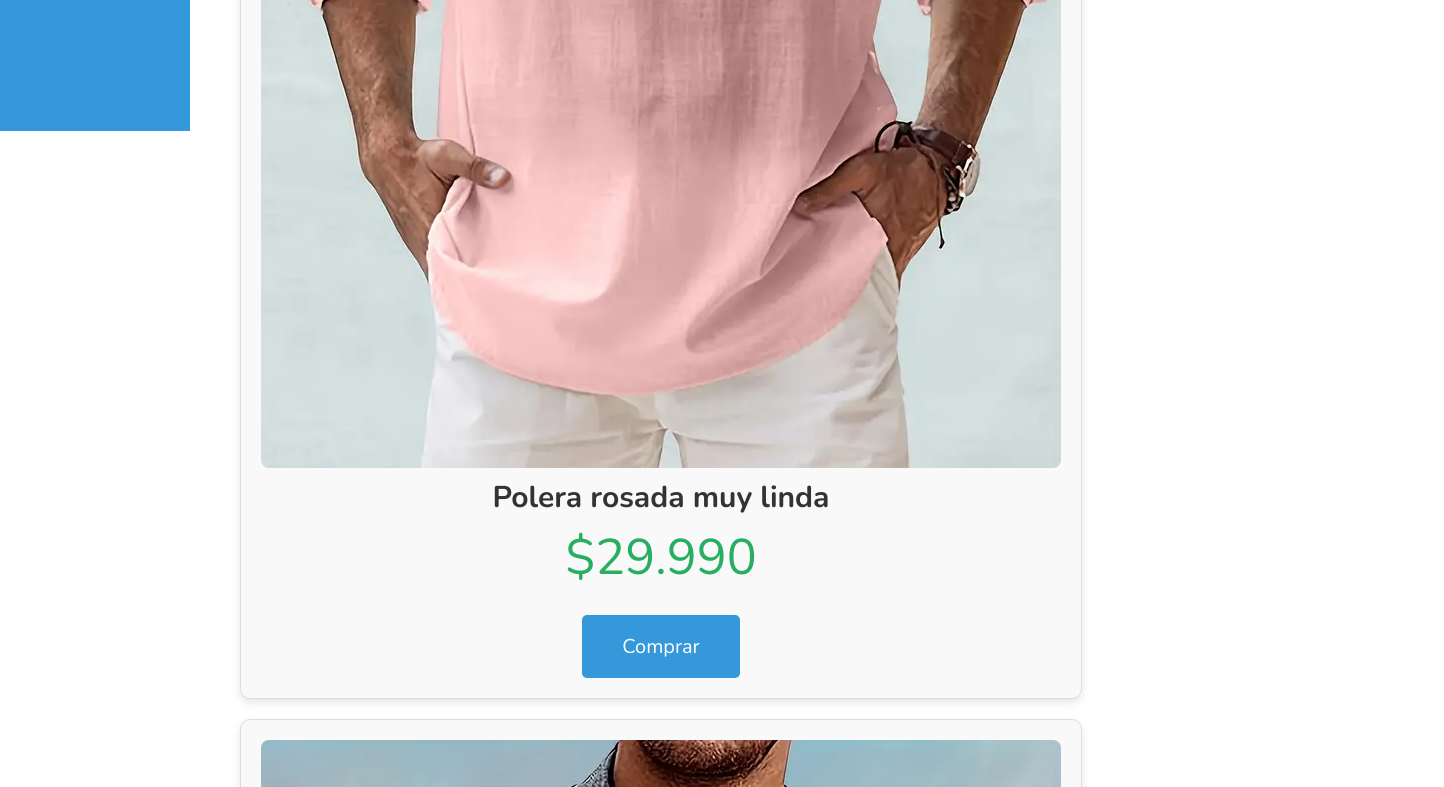
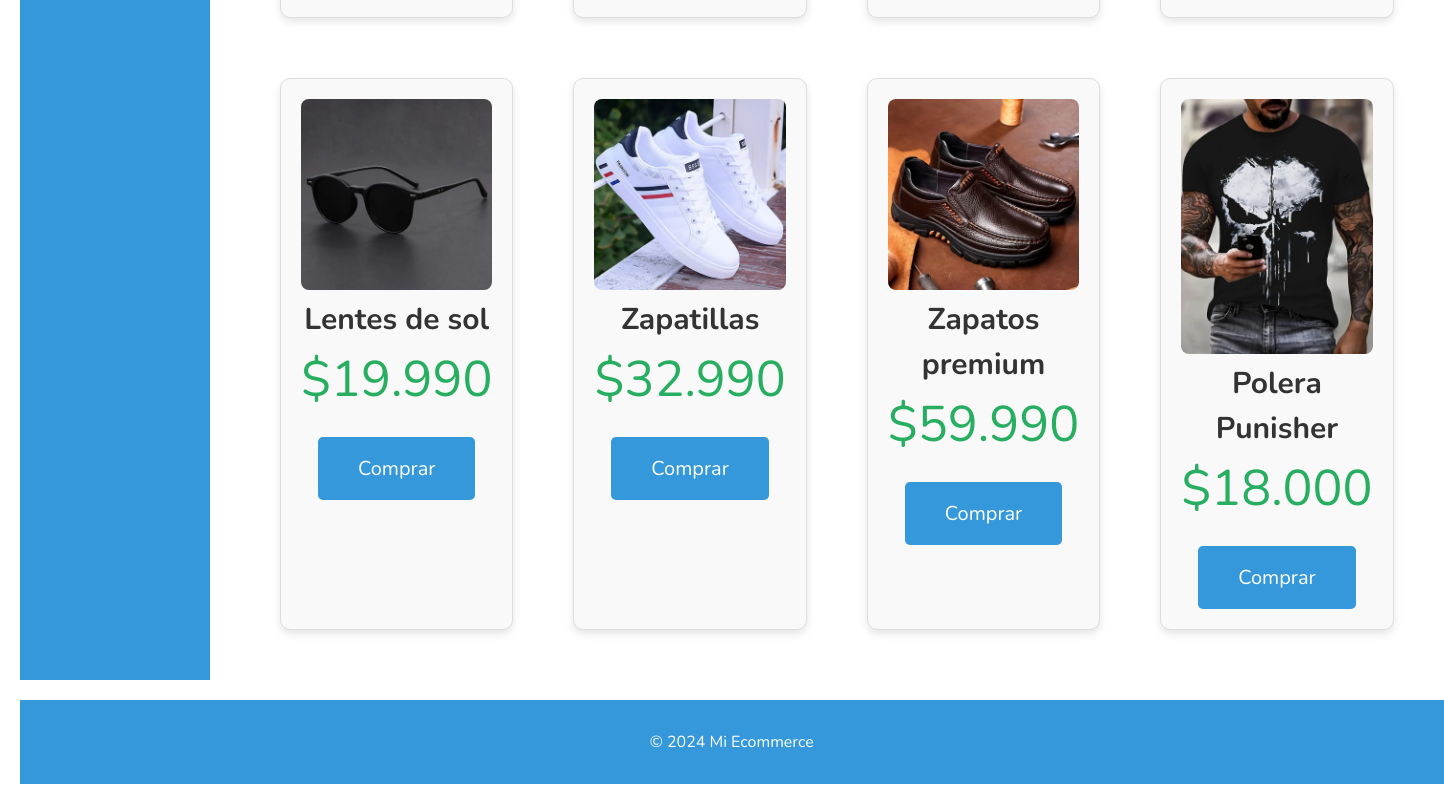
Before and after one commit to edogodoy/Desaf-o-Layout-Ecommerce-con-Grid, a plain HTML site: page index.html in a window 1280 px wide. Shown: the part 777-1564 px from the top of the page, 1444 px wide, since content can reach past the window. Drawn offline with nearby package versions, Linux system fonts and the light colour scheme.

Commit message:
se agrega grid area para organizar

```diff
--- a/assets/style.css
+++ b/assets/style.css
@@ -33,18 +33,35 @@ header {
     text-align: center;
     padding: 3rem 0;
     color: #3498db;
+    grid-area: header;
+}
+footer {
+    grid-area: footer;
+    background-color: #3498db;
+    color: white;
+    text-align: center;
+    padding: 3rem 0;
 }
 
 
 /********************************************* LAYOUT */
 .layout {
-    display: flex;
-    height: 100vh;
+    display: grid;
+    grid-template-areas:
+        "header header"
+        "sidebar productos"
+        "footer footer";
+    grid-template-columns: 3fr 1fr; /* Sidebar más pequeño y productos más ancho */
+    grid-template-rows: 1fr auto auto;
+    gap: 20px; /* Espacio entre las áreas */
+    margin: 20px;
+    min-height: 100vh; /* Asegura que el layout ocupe al menos la altura de la pantalla */
 }
 
 
 /********************************************* SIDEBAR */
 .sidebar {
+    grid-area: sidebar;
     width: 15rem;
     background-color: #3498db;
     color: white;
@@ -75,9 +92,11 @@ header {
 /********************************************* PRODUCTOS */
 
 .productos {
+    grid-area: productos;
     display: grid;
-    gap: 20px;
+    gap: 6rem;
     margin: 5rem;
+    grid-template-columns: repeat(4, 1fr);
 }
 
 .product-card {
@@ -97,7 +116,9 @@ header {
 .product-image {
     width: 100%;
     height: auto;
+    max-height: 30rem;
     border-radius: .8rem;
+    object-fit: cover;
 }
 
 .product-name {
--- a/index.html
+++ b/index.html
@@ -11,10 +11,10 @@
     <link rel="stylesheet" href="./assets/style.css">
 </head>
 <body>
-    <header>
-        <h1>Mi Ecommerce</h1>
-    </header>
     <div class="layout">
+        <header>
+            <h1>Mi Ecommerce</h1>
+        </header>
 
 
         <!-- BARRA LATERAL -->
@@ -81,8 +81,12 @@
             </div>
         </section>
 
+        <footer>
+            <p>© 2024 Mi Ecommerce</p>
+        </footer>
 
     </div>
+
 
 
     <script src="https://kit.fontawesome.com/16acc80ceb.js" crossorigin="anonymous"></script>
```
